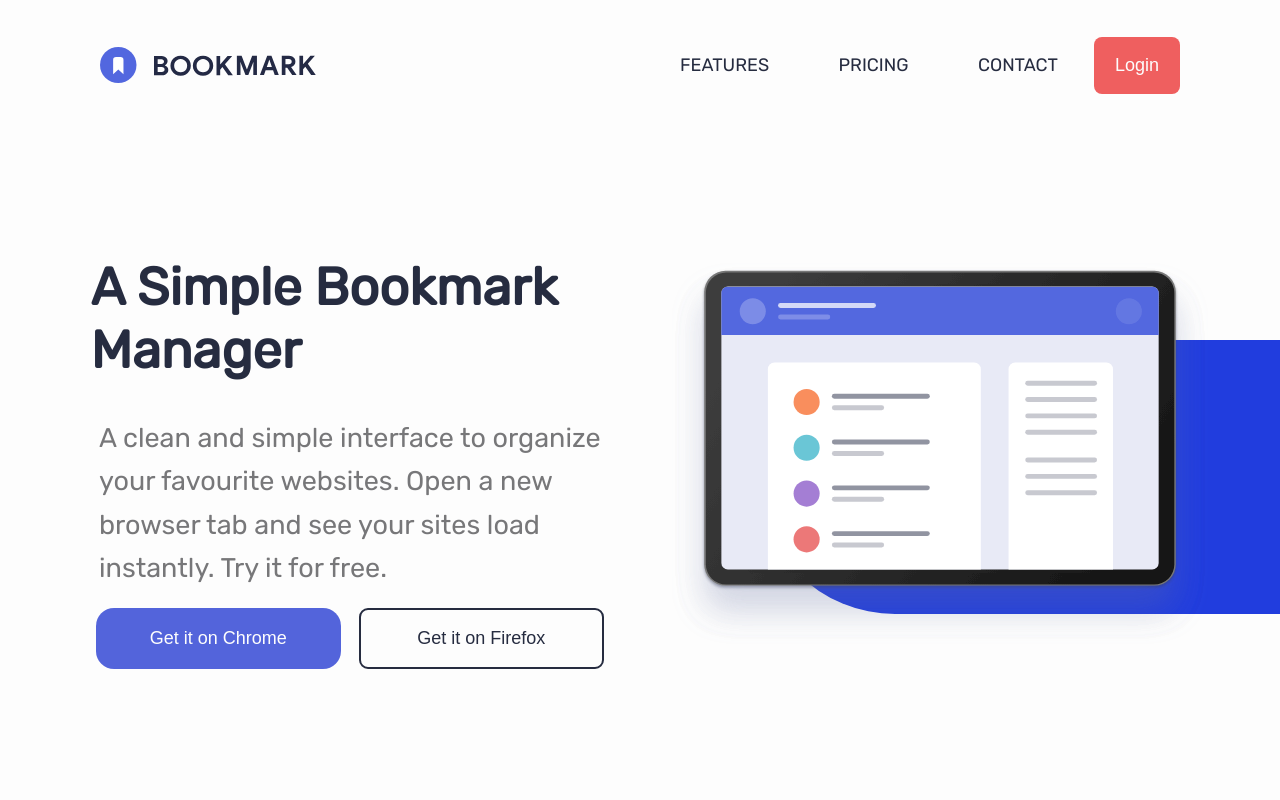
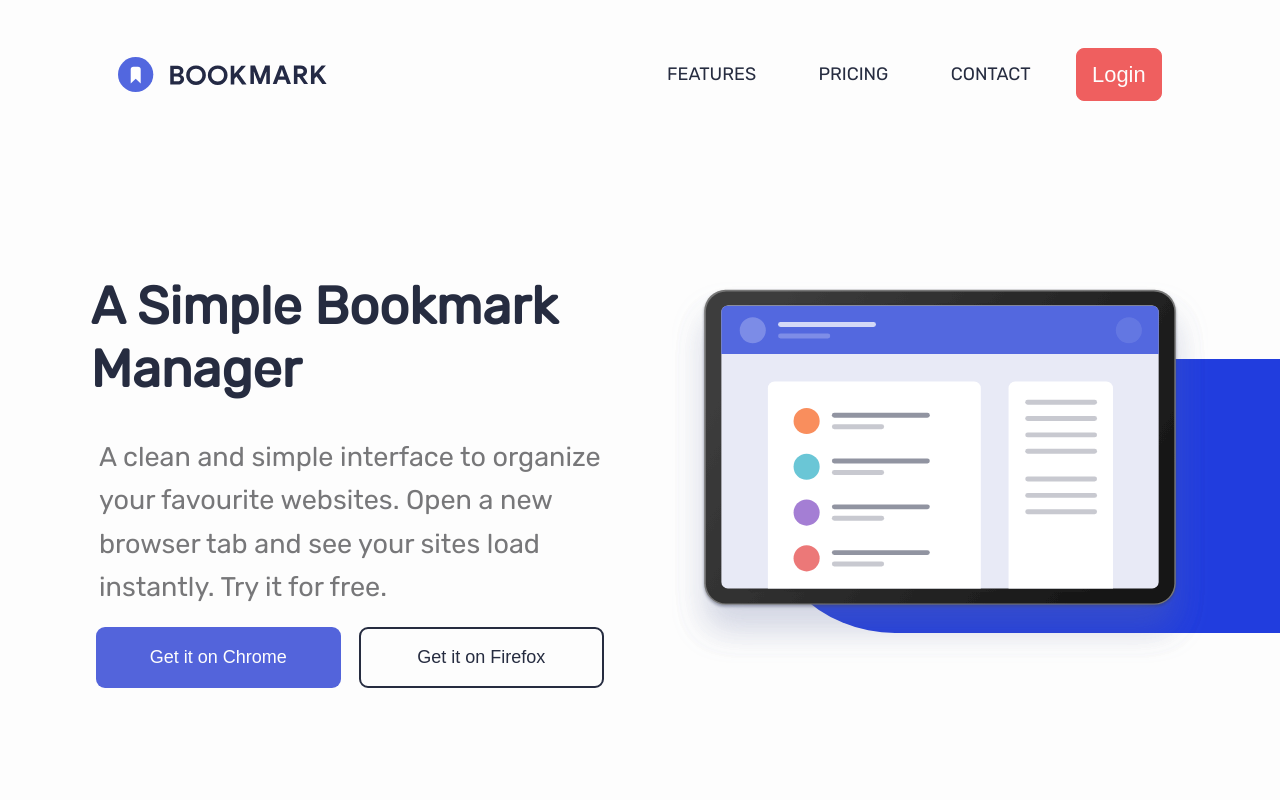
Before and after one commit to triflip/bookmark-landing-page, a plain HTML site: page temp-migracio/index.html in a window 1280 px wide. Shown: the top 800 px of the page. Drawn offline with nearby package versions, Linux system fonts and the light colour scheme; files that its build step writes are made by us from their sources; files whose address does not match are found by name.

Commit message:
Acavada bloc de ñinks a nav-header MF i DKT

```diff
--- a/scss/_components.scss
+++ b/scss/_components.scss
@@ -1,16 +1,14 @@
 // ==========================================
 // Components (Buttons, Logo, Cards, FAQ, etc.)
 // ==========================================
-
 
 .btn {
   display: inline-block;
   font-size: 1rem;
   border: none;
-  border-radius: 1rem;
+  border-radius: 0.5rem;
   cursor: pointer;
   transition: background-color 0.3s ease;
-  width: 20%;
   padding: 1rem 0.5rem;
   color: $bg-color;
   text-align: center;
@@ -26,6 +24,8 @@
   color: $bg-color;
   border: none;
   text-align: center;
+    border: 1px solid $accent-color;
+
 
   &:hover {
     background-color: $bg-color;
@@ -34,22 +34,7 @@
   }
 }
 
- .btn-login {
-    width: 20%;
-    font-size: 1rem;
-    border-radius: 8px;
-    background-color: $accent-color;
-    color: $bg-color;
-    border: none;
-    cursor: pointer;
-    text-align: center;
-  }
 
-  .btn-login:hover {
-    background-color: $bg-color;
-    color: $accent-color;
-    border: 2px solid $accent-color;
-  }
 
 .btn-info,
 .btn-chrome,
@@ -75,6 +60,12 @@
   background-color: transparent;
   border-radius: 0.5rem;
   cursor: pointer;
+  &:hover {
+    background-color: $bg-color;
+    color: $primary-color;
+    border: 2px solid $primary-color;
+    border-radius: 0.5rem;
+  }
 }
 
 .btn-extension {
@@ -91,21 +82,27 @@
 }
 
 .btn-info {
-  width: 60%;
-  max-width: 300px;
+  width: 40%;
   white-space: nowrap;
   padding: 1rem;
   display: block;
   margin: 0 auto;
+  border: 2px solid $primary-color;
+  text-align: center;
 
   &:hover {
     background-color: $bg-color;
     color: $text-color;
     border: 2px solid $primary-color;
-    border-radius: 1rem;
   }
 }
 
+@media (min-width: $bp-desktop) {
+  .btn-info {
+    width: auto;
+    padding: 1rem 2rem;
+  }
+}
 
 //  FAQ
 .faq-item {
@@ -119,7 +116,7 @@
   summary {
     @include flex-between;
     font-weight: 600;
-    font-size: 1.30rem;
+    font-size: 1.3rem;
     cursor: pointer;
     padding-right: 0;
 
@@ -137,7 +134,8 @@
 
   &[open] .faq-arrow {
     transform: rotate(180deg);
-    filter: invert(25%) sepia(96%) saturate(748%) hue-rotate(345deg) brightness(92%) contrast(91%); /* vermell */
+    filter: invert(25%) sepia(96%) saturate(748%) hue-rotate(345deg)
+      brightness(92%) contrast(91%); /* vermell */
   }
 }
 
@@ -145,12 +143,13 @@
   width: 1rem;
   height: 1rem;
   transition: transform 0.3s ease, filter 0.3s ease;
-  filter: invert(29%) sepia(94%) saturate(747%) hue-rotate(191deg) brightness(94%) contrast(92%); /* blau */
+  filter: invert(29%) sepia(94%) saturate(747%) hue-rotate(191deg)
+    brightness(94%) contrast(92%); /* blau */
 }
 
 //  Extension Card
 .extension-card {
-  background-color: white;
+  background-color: $bg-color;
   border-radius: 12px;
   @include card-shadow;
   @include flex-column(space-between, center, 1rem);
--- a/scss/_layout.scss
+++ b/scss/_layout.scss
@@ -69,33 +69,53 @@
     }
 
     .nav-links {
-      margin: 0;
+      padding-top: 30%;
       list-style: none;
-      display: flex;
+      right: 10%;
+      width: 130%;
+      text-align: center;
 
-      li {
+    }
+    .nav-links li {
       padding: 0.5rem;
-        border-top: 0.5px solid $bg-color;
+      border-top: solid 0.1px $bg-color;
+      text-align: center;
+      margin-left: 10% ;
+      margin-right: 20% ;
+
       a {
         text-decoration: none;
-          color: $text-color;
+        color: $bg-color;
         display: block;
-          padding: 1rem 0;
+        padding: 1rem;
+        width: 100%;
       }
       &:hover {
         background-color: $bg-color;
         a {
-            color: $accent-color;
+          color: $accent-color !important;
         }
       }
     }
+       .nav-links li:last-child {
+  border-bottom: 1px solid $bg-color;
+
+}
   }
 
+  .btn-login {
+    background-color: $transparent;
+    border: 1px solid $bg-color;
+    font-size: 1.215rem;
+    padding: 0.50rem 7rem;
+    border-radius: 0.2rem;
+  }
     .social-icons {
       display: flex;
-      gap: 2rem;
       margin-top: 3vw;
-    }
+      gap: 1.5rem;
+      margin-top: 40%;
+
   }
 }
 .main {
@@ -491,7 +511,7 @@ figure {
 }
 
 .nav-footer a:hover {
-  opacity: 0.7;
+  color: $accent-color;
 }
 
 .especial-logo {
@@ -501,7 +521,7 @@ figure {
   margin-bottom: 2rem;
 }
 
-.footer.social {
+.social {
   display: flex;
   justify-content: center;
   gap: 2.5rem;
@@ -533,7 +553,7 @@ figure {
   /* ===================== */
   .header {
     flex-direction: row;
-    padding: 2rem 2rem;
+    padding: 2rem 3rem;
   }
 
   .menu-hamburguer,
@@ -551,22 +571,45 @@ figure {
     flex-direction: row;
     justify-content: space-between;
     align-items: center;
+    background-color: $bg-color !important;
 
     .nav-links {
       display: flex;
       gap: 1rem;
+      padding: 0;
       justify-content: space-between;
       width: 100%;
       margin: 0;
       li {
         border: none;
-        padding: 0;
+        margin: 0!important;
       }
       a {
-        color: $text-color;
+        padding-right: 0 !important;
+        color: $text-color !important;
         font-size: clamp(0.5rem, 2vw, 1rem);
       }
     }
+  }
+
+  .btn-login {
+    width: 20%;
+    font-size: 1rem;
+    border-radius: 8px !important;
+    background-color: $accent-color !important;
+    color: $bg-color;
+    border: none;
+    cursor: pointer;
+    padding: 0.7rem !important;
+    text-align: center;
+    border: 1px solid $accent-color !important;
+  }
+
+  .btn-login:hover {
+    background-color: $bg-color !important;
+    border: 1px solid $accent-color !important;
+    color: $accent-color;
+
   }
 
   .header .logo {
@@ -630,7 +673,6 @@ figure {
     width: 95%;
     flex-wrap: wrap;
     justify-content: end;
-
   }
   .hero-section img {
     padding: 2rem;
@@ -722,6 +764,8 @@ figure {
     padding-left: 3rem;
     text-align: left;
   }
+
+
 
   .features-background-shape {
     position: absolute;
@@ -894,7 +938,7 @@ figure {
   }
 
   .social a:hover img {
-  filter: $filter-color
+    filter: $filter-color;
   }
 
   .nav-footer ul {
```
Also changed, not shown: index.html (+5 -5 lines), css/main.css, 1 other file. Lines whose indentation alone changed are shown as unchanged.
